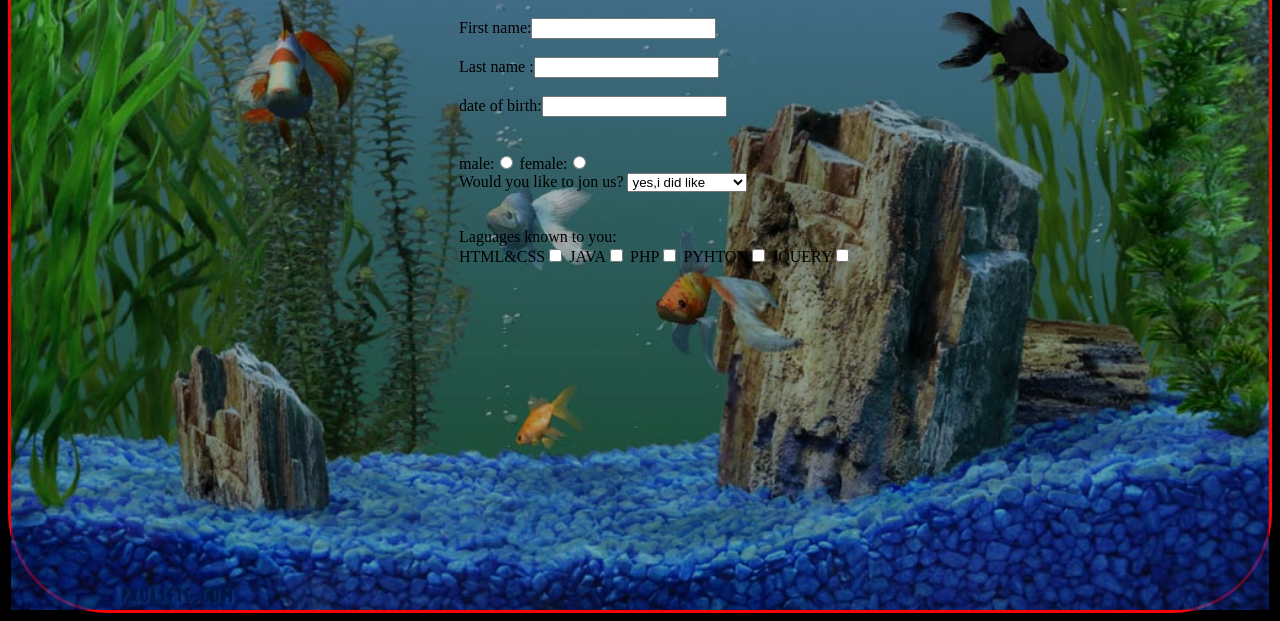
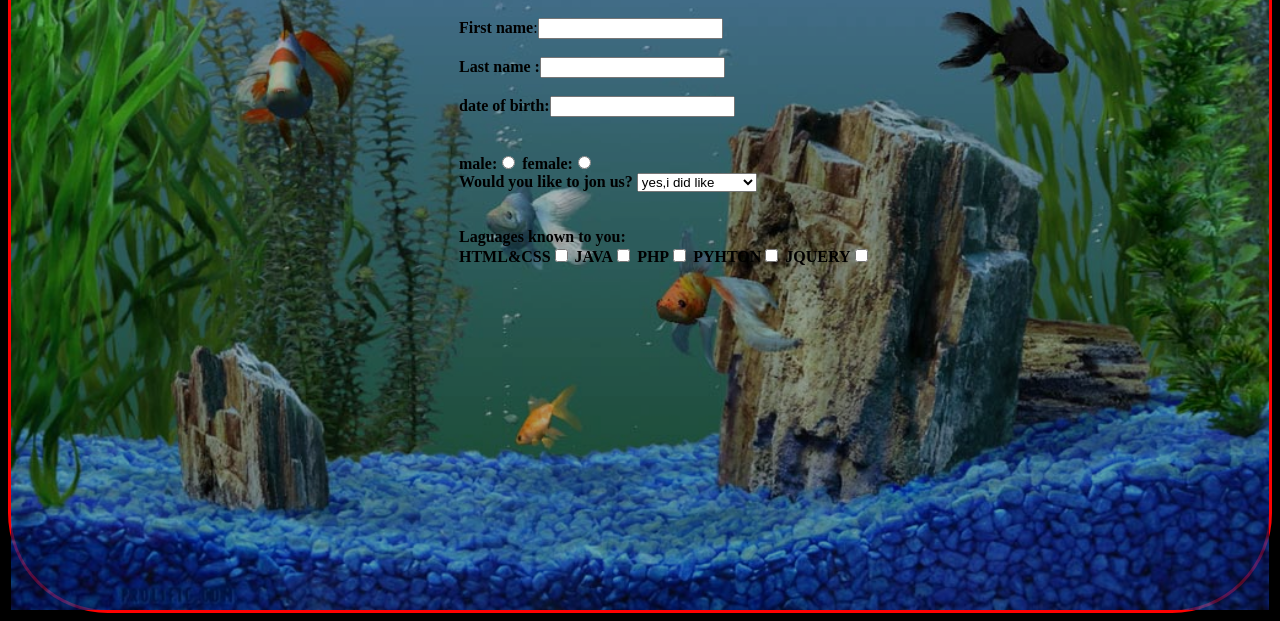
Before and after one commit to sreelekha1998/sreelekha1998.github.io, a plain HTML site: page siri.html in a window 1280 px wide. Shown: the part 179-800 px from the top of the page. Drawn offline with Linux system fonts and the light colour scheme.

Commit message:
Update siri.html

```diff
--- a/siri.html
+++ b/siri.html
@@ -36,20 +36,20 @@ body:before{
 <body> <div class="conten">
 <h1>sign up here!</h1>
 <form>
-First name:<input type="username"><br />
+<strong>First name</strong>:<input type="username"><br />
 <br />
-Last name :<input type="username"><br /><br />
-date of birth:<input  type="username"><br /><br /><br />
- male:<input type="radio" name="sex" />
-female:<input type="radio" name="sex" /><br />
-Would you like to jon us?
+<strong>Last name :<input type="username"><br /><br />
+<strong>date of birth</strong>:<input  type="username"><br /><br /><br />
+<strong> male</strong>:<input type="radio" name="sex" />
+<strong>female</strong>:<input type="radio" name="sex" /><br />
+<strong>Would you like to jon us?</strong>
 <select name="activities">
 
  <option value="yes">yes,i did like</option>
  <option value="no">no, i wont</option>
  <option value="later">Remind me later</option>
 </select><br /><br /><br />
-Laguages known to you:<br />
+<strong>Laguages known to you</strong>:<br />
 HTML&CSS<input type="checkbox" name="languages" value="HTML&CSS"/>
 JAVA<input type="checkbox" name="languages" value="JAVA"/>
 PHP<input type="checkbox" name="languages" value="PHP"/>
@@ -59,4 +59,4 @@ JQUERY<input type="checkbox" name="languages" value="JQUERY"/>
 </form>
 </div>
 </body>
-</html>
+<html>
```
